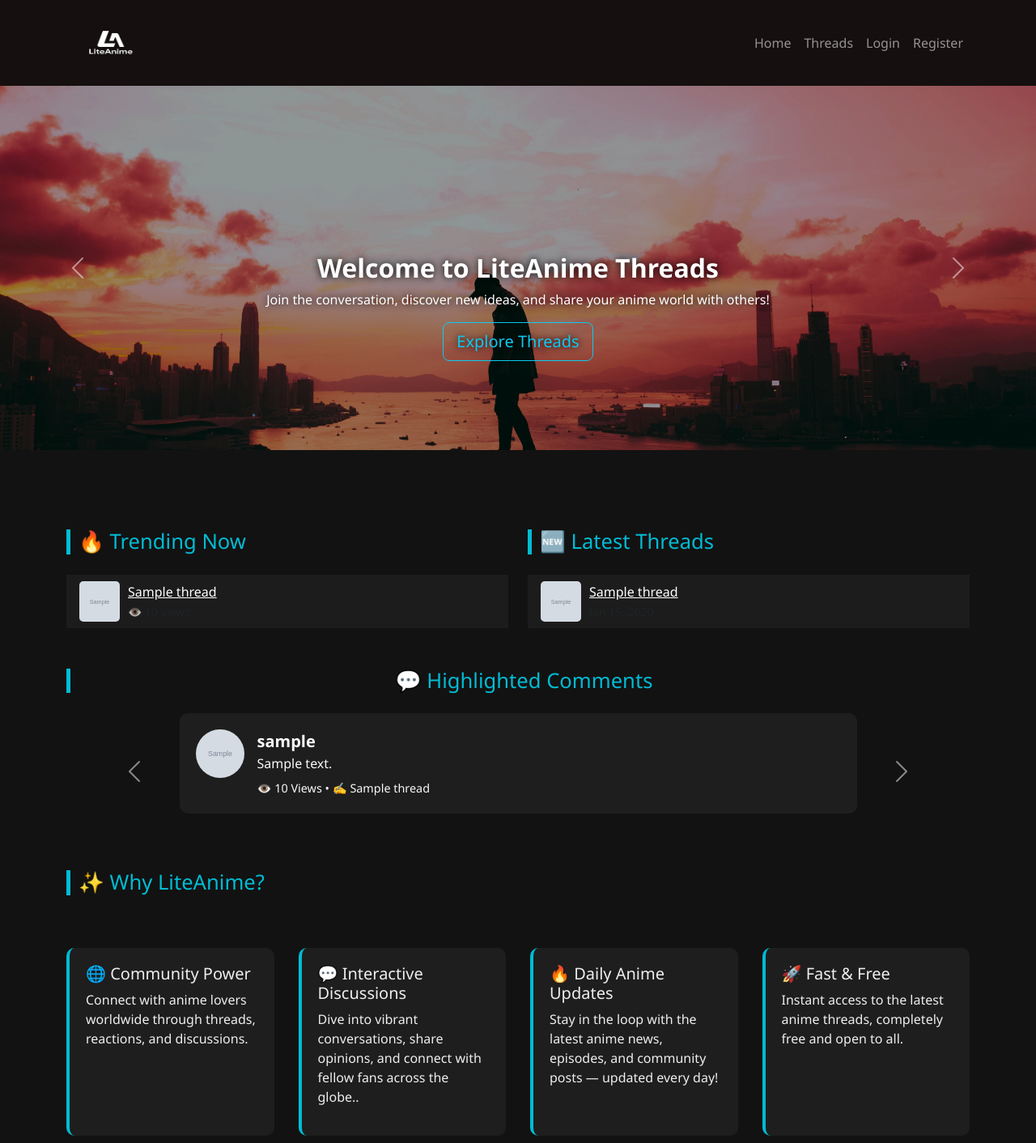
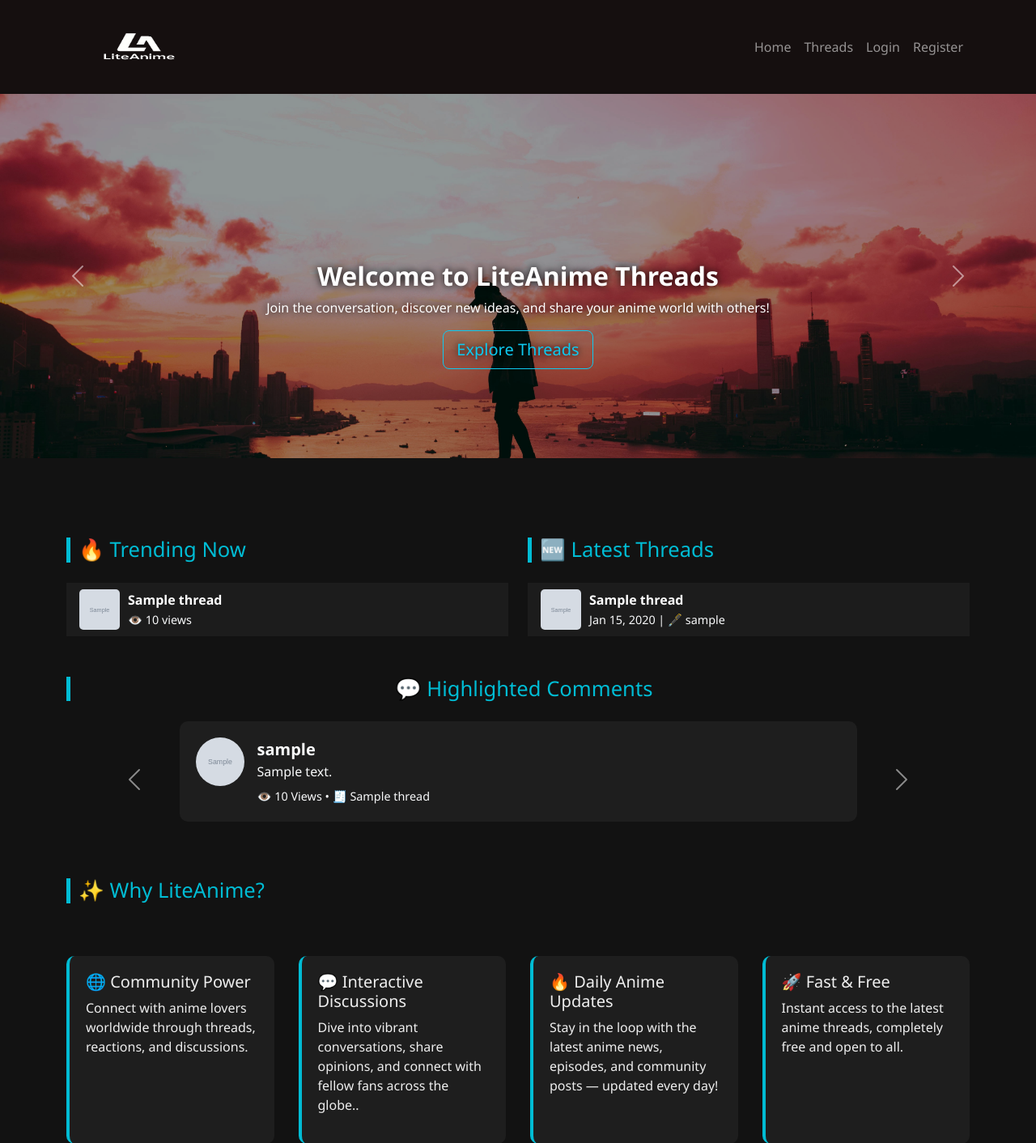
Before and after one commit to xAnoOos/LiteAnime, a Django app: page / in a window 1280 px wide. Shown: the top 1412 px of the page at 81% size. Run offline with Django 5.2, Linux system fonts and the light colour scheme; tables that the repository leaves empty hold one stand-in row (values such as "Sample post"); grey boxes marked "Sample" are stand-in pictures.

Commit message:
Saved changes

```diff
--- a/core/templates/home.html
+++ b/core/templates/home.html
@@ -20,8 +20,8 @@
         }
 
         .navbar-brand img {
-            height: 80px;
-            width: 110px;
+            height: 90px;
+            width: 180px;
         }
 
         .hero {
@@ -53,6 +53,7 @@
             border-left: 5px solid #00bcd4;
             padding-left: 10px;
             animation: fadeIn 1s ease-out forwards;
+            text-decoration: none;
         }
 
         .list-group-item {
@@ -141,6 +142,17 @@
             to {
                 opacity: 1;
             }
+        }
+
+        .list-group-item a {
+            text-decoration: none;
+            color: #fff;
+            font-weight: bold;
+        }
+
+        .list-group-item a:hover {
+            color: #00bcd4;
+            text-decoration: none;
         }
     </style>
 </head>
@@ -247,7 +259,7 @@
                         {% endif %}
                         <div>
                             <a href="{% url 'thread_detail' thread.id %}" class="text-white">{{ thread.title }}</a><br>
-                            <small class="text-muted">👁️ {{ thread.views }} views</small>
+                            <small class="text-light" style="font-size: 0.9rem;">👁️ {{ thread.views }} views</small>
                         </div>
                     </li>
                     {% endfor %}
@@ -267,7 +279,7 @@
                         {% endif %}
                         <div>
                             <a href="{% url 'thread_detail' thread.id %}" class="text-white">{{ thread.title }}</a><br>
-                            <small class="text-muted">{{ thread.created_at|date:"M d, Y" }}</small>
+                            <small class="text-light" style="font-size: 0.9rem;">{{ thread.created_at|date:"M d, Y" }} | 🖋️ {{ thread.user.username }}</small>
                         </div>
                     </li>
                     {% endfor %}
@@ -300,7 +312,7 @@
                                     <span class="fs-6">{{ comment.content|truncatewords:20 }}</span>
                                 </a>
                                 <div class="text-light" style="font-size: 0.9rem;">
-                                    👁️ {{ comment.thread.views }} Views • ✍️ {{ comment.thread.title }}
+                                    👁️ {{ comment.thread.views }} Views • 🧾 {{ comment.thread.title }}
                                 </div>
                             </div>
                         </div>
```
Also changed, not shown: 4 other files.
